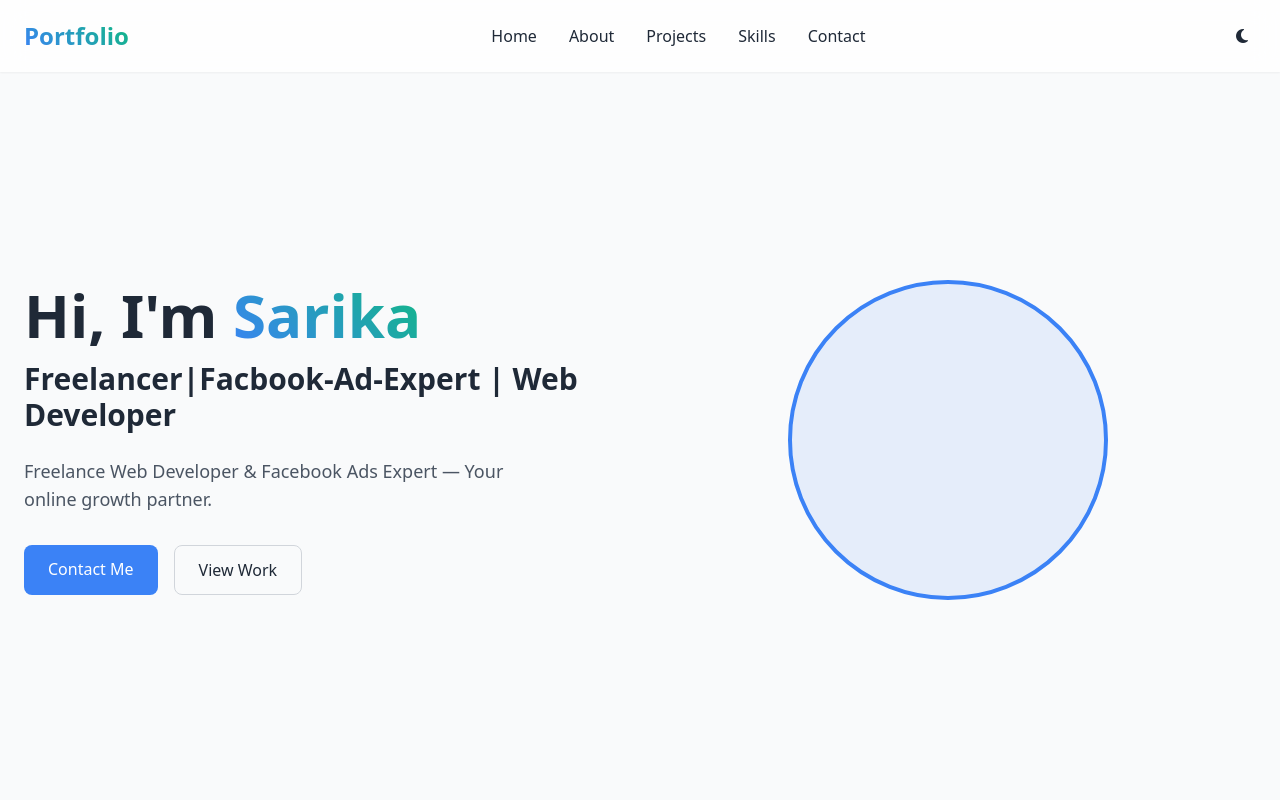
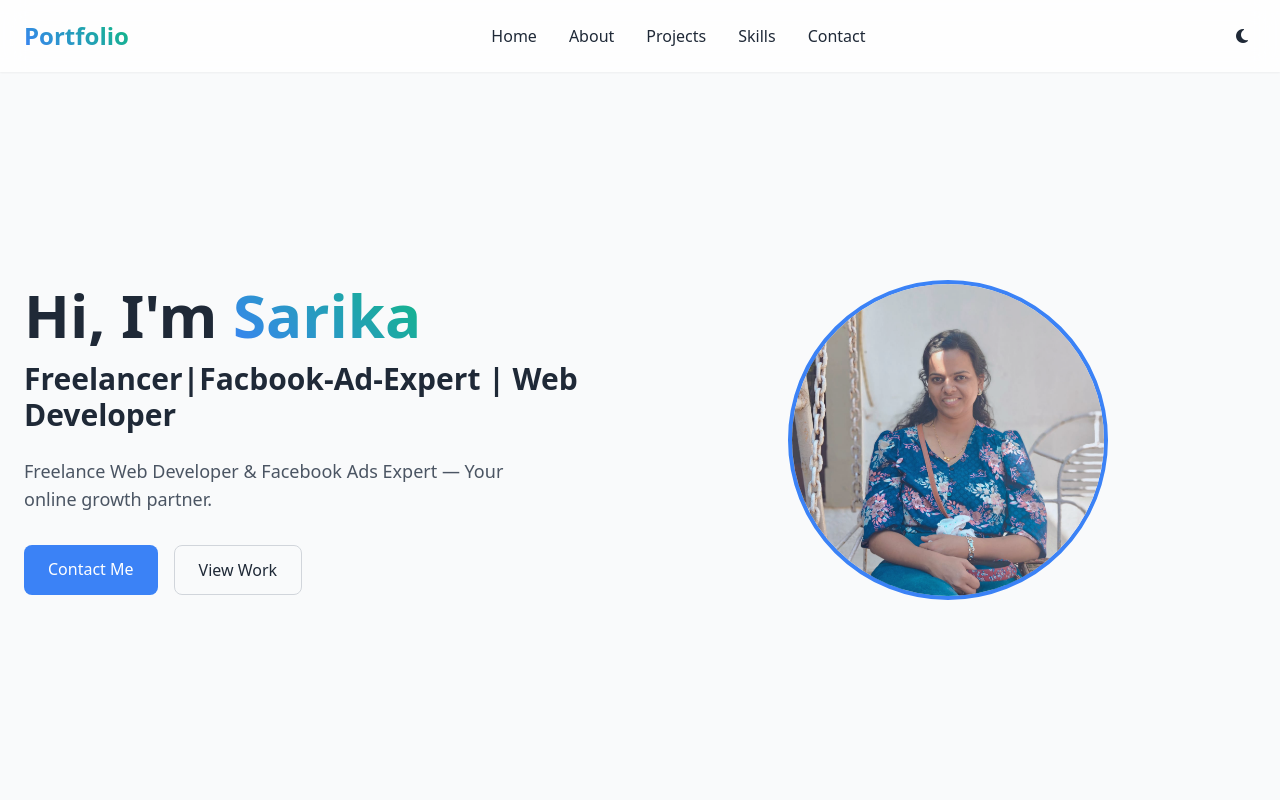
Before and after one commit to sarika-suryawanshi/sarika-Portfolio, a plain HTML site: page index.html in a window 1280 px wide. Shown: the top 800 px of the page. Drawn offline with nearby package versions, Linux system fonts and the light colour scheme.

Commit message:
Update index.html

```diff
--- a/index.html
+++ b/index.html
@@ -142,7 +142,7 @@
                 </div>
                 <div class="md:w-1/2 flex justify-center animate-slide-up">
                     <div class="relative w-64 h-64 md:w-80 md:h-80 rounded-full overflow-hidden border-4 border-primary-light dark:border-primary-dark">
-                        <img src="MyProfilePhoto/sarika2.jpeg"
+                        <img src="PortfolioProfile.jpeg"
                              alt="Profile"
                              class="w-full h-full object-cover">
                         <div class="absolute inset-0 bg-primary-light dark:bg-primary-dark opacity-10"></div>
```
